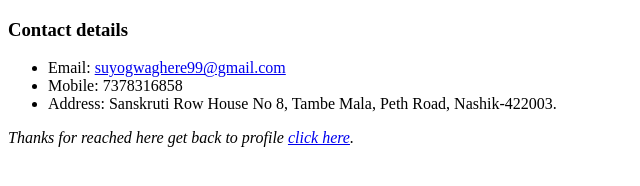
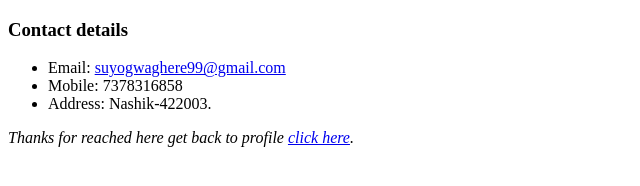
Before and after one commit to suyogwaghere/suyogwaghere.github.io, a plain HTML site: page Contact-details.html in a window 1280 px wide. Shown: the whole page, without its empty margins (0-640 px from the left). Drawn offline with Linux system fonts and the light colour scheme.

Commit message:
Update Contact-details.html

```diff
--- a/Contact-details.html
+++ b/Contact-details.html
@@ -11,7 +11,7 @@
   <ul>
     <li>Email: <a href="mailto:suyogwaghere99@gmail.com?subject=feedback">suyogwaghere99@gmail.com</a></li>
     <li>Mobile: 7378316858</li>
-    <li>Address: Sanskruti Row House No 8, Tambe Mala, Peth Road, Nashik-422003.</li>
+    <li>Address: Nashik-422003.</li>
   </ul>
   <p><em>Thanks for reached here get back to profile <a href="index.html">click here</a>.</em></p>
 </body>
```
